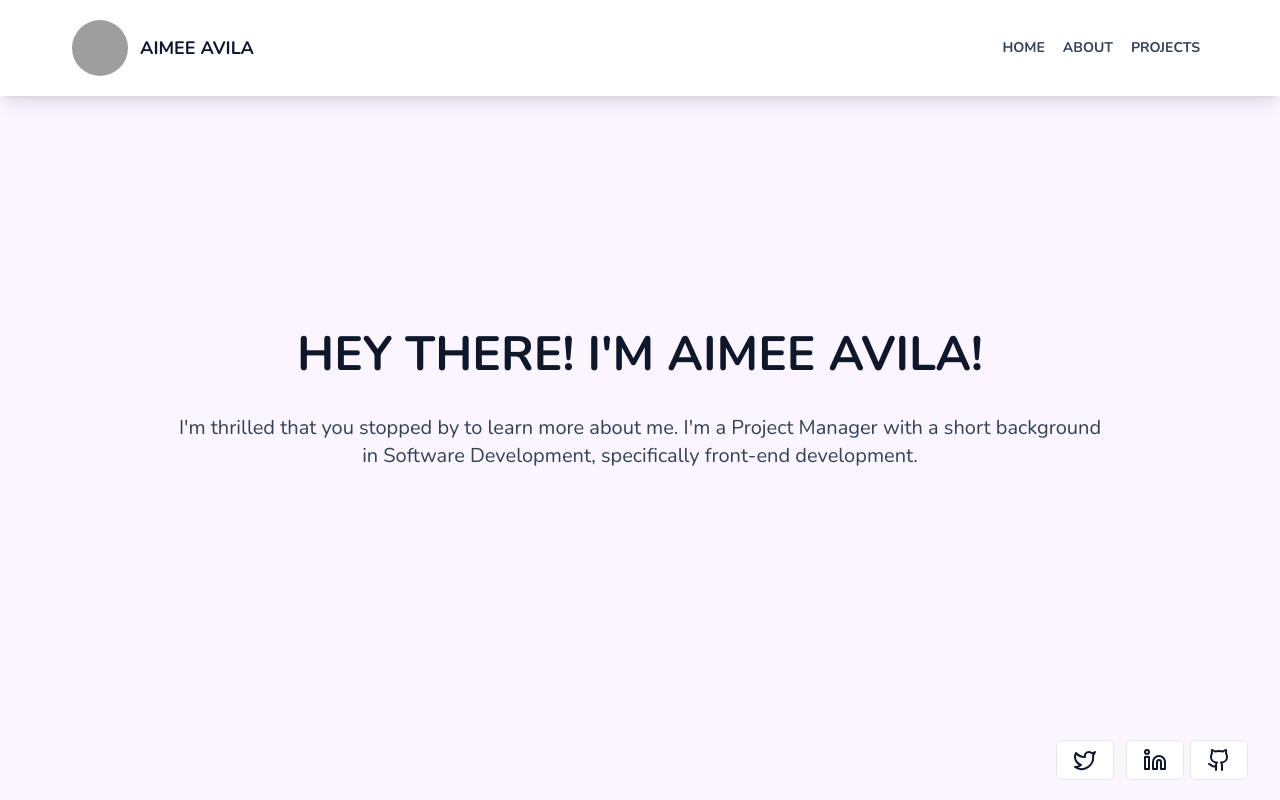
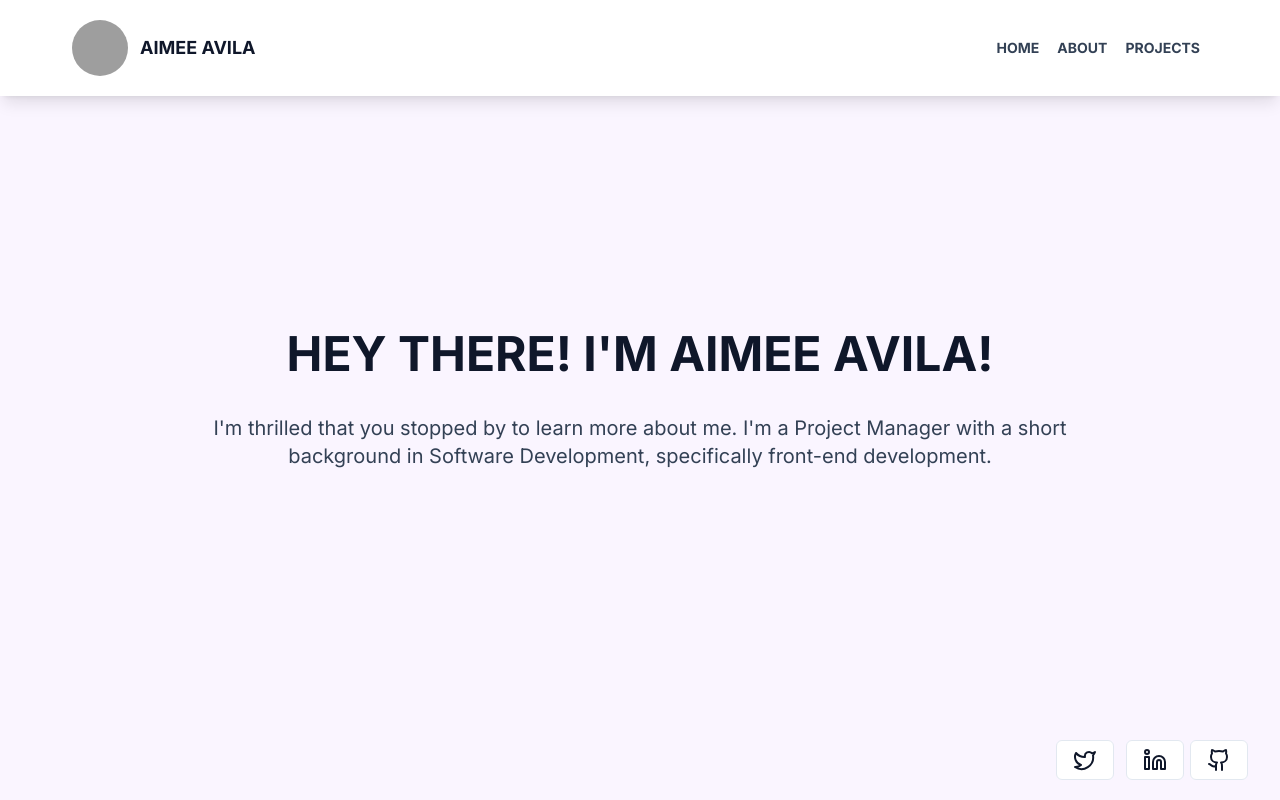
Before and after one commit to VicAv99/aimeeavila, a Next.js app: page / in a window 1280 px wide. Built offline with nearby package versions, Linux system fonts and the light colour scheme; grey boxes are pictures that could not be loaded.

Commit message:
feat: update font

```diff
--- a/src/app/layout.tsx
+++ b/src/app/layout.tsx
@@ -1,9 +1,9 @@
 import "./globals.css";
 
-import { Nunito } from "next/font/google";
+import { Inter } from "next/font/google";
 import { PropsWithChildren } from "react";
 
-const inter = Nunito({ subsets: ["latin"] });
+const inter = Inter({ subsets: ["latin"] });
 
 export const metadata = {
   title: "Aimee Avila | Project Manager",
```
